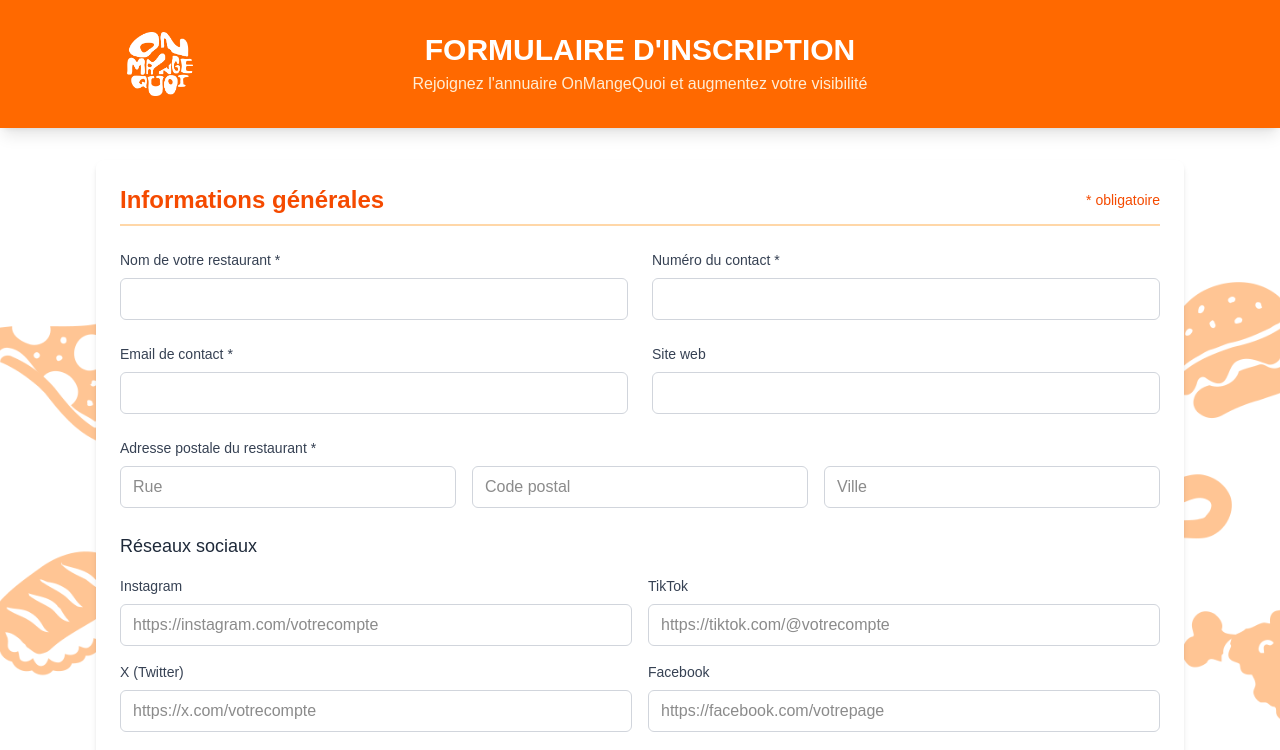
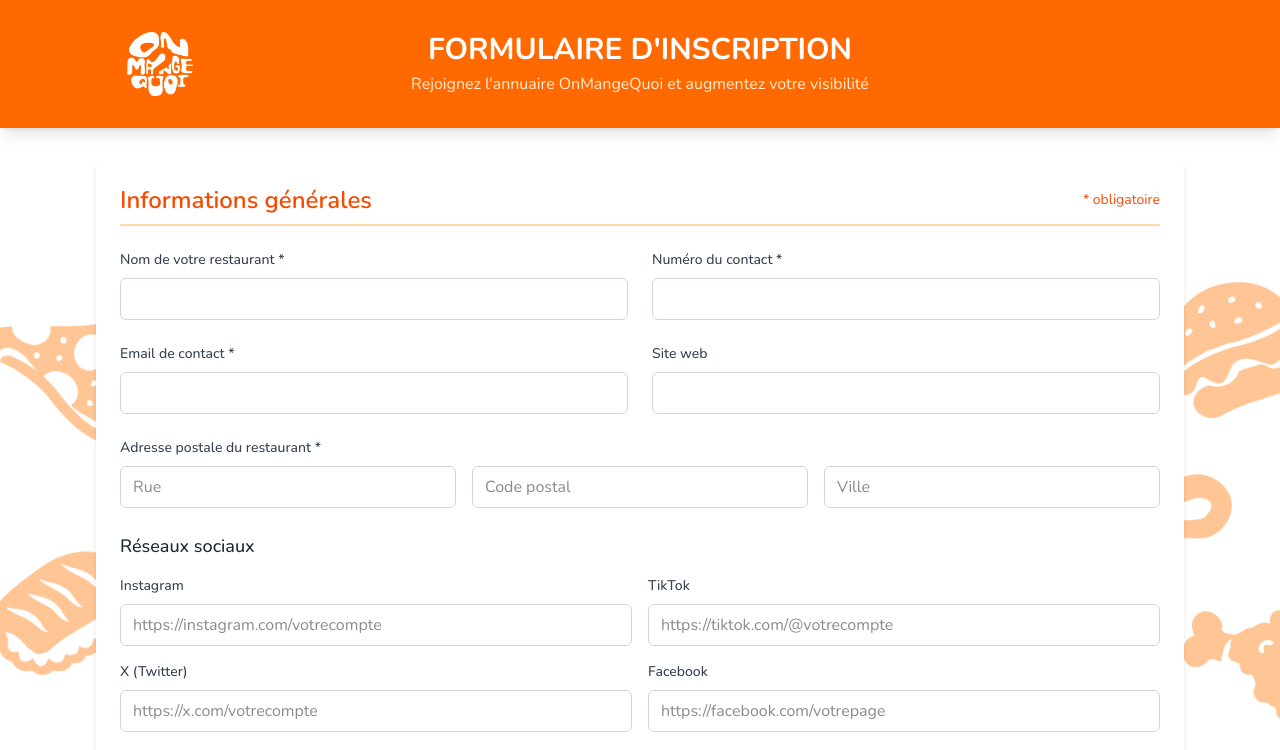
Before and after one commit to CMia03/omq, a Next.js app: page / in a window 1280 px wide. Shown: the top 750 px of the page. Built offline with nearby package versions, Linux system fonts and the light colour scheme.

Commit message:
change police

```diff
--- a/app/layout.tsx
+++ b/app/layout.tsx
@@ -1,5 +1,5 @@
 import type { Metadata } from "next";
-import { Geist, Geist_Mono } from "next/font/google";
+import { Geist, Geist_Mono, Nunito } from "next/font/google";
 import "./globals.css";
 
 const geistSans = Geist({
@@ -10,6 +10,12 @@ const geistSans = Geist({
 const geistMono = Geist_Mono({
   variable: "--font-geist-mono",
   subsets: ["latin"],
+});
+
+const nunito = Nunito({
+  variable: "--font-nunito",
+  subsets: ["latin"],
+  weight: ["300", "400", "500", "600", "700", "800"],
 });
 
 export const metadata: Metadata = {
@@ -25,7 +31,7 @@ export default function RootLayout({
   return (
     <html lang="en">
       <body
-        className={`${geistSans.variable} ${geistMono.variable} antialiased`}
+        className={`${geistSans.variable} ${geistMono.variable} ${nunito.variable} antialiased`}
       >
         {children}
       </body>
--- a/app/omq/page.tsx
+++ b/app/omq/page.tsx
@@ -242,7 +242,15 @@ export default function OMQPage() {
   ];
 
   return (
-    <div className="min-h-screen bg-cover bg-center bg-no-repeat" style={{ backgroundImage: 'url(/OMQ-Pattern.png)', backgroundSize: '150%' }}>
+    <div className="min-h-screen bg-cover bg-center bg-no-repeat" style={{ backgroundImage: 'url(/OMQ-Pattern.png)', backgroundSize: '150%', fontFamily: 'var(--font-nunito), sans-serif' }}>
+      <style jsx global>{`
+        input::placeholder, textarea::placeholder {
+          font-family: var(--font-nunito), sans-serif;
+        }
+        input, textarea, select, button {
+          font-family: var(--font-nunito), sans-serif;
+        }
+      `}</style>
       <div className="bg-orange-500 shadow-lg">
         <div className="max-w-6xl mx-auto px-4 sm:px-6 lg:px-8 py-6 sm:py-8">
           <div className="flex items-center justify-between">
@@ -258,10 +266,10 @@ export default function OMQPage() {
 
             {/* Texte au centre */}
             <div className="flex-1 text-center px-4">
-              <h1 className="text-xl sm:text-2xl lg:text-3xl font-bold text-white">
+              <h1 className="text-xl sm:text-2xl lg:text-3xl font-bold text-white" style={{ fontFamily: 'var(--font-nunito), sans-serif' }}>
                 FORMULAIRE D'INSCRIPTION
               </h1>
-              <p className="text-orange-100 mt-1 text-sm sm:text-base">
+              <p className="text-orange-100 mt-1 text-sm sm:text-base" style={{ fontFamily: 'var(--font-nunito), sans-serif' }}>
                 Rejoignez l'annuaire OnMangeQuoi et augmentez votre visibilité
               </p>
             </div>
@@ -272,17 +280,17 @@ export default function OMQPage() {
       </div>
 
       <div className="max-w-6xl mx-auto px-4 sm:px-6 lg:px-8 py-6 sm:py-8">
-        <form key={formKey} onSubmit={handleSubmit} className="space-y-6 sm:space-y-8">
+        <form key={formKey} onSubmit={handleSubmit} className="space-y-6 sm:space-y-8" style={{ fontFamily: 'var(--font-nunito), sans-serif' }}>
           {/* Informations générales */}
           <div className="bg-white rounded-lg shadow-md p-4 sm:p-6">
-            <h2 className="text-xl sm:text-2xl font-semibold text-orange-600 mb-4 sm:mb-6 border-b-2 border-orange-200 pb-2 flex justify-between items-center">
+            <h2 className="text-xl sm:text-2xl font-semibold text-orange-600 mb-4 sm:mb-6 border-b-2 border-orange-200 pb-2 flex justify-between items-center" style={{ fontFamily: 'var(--font-nunito), sans-serif' }}>
               <span>Informations générales</span>
               <span className="text-sm font-normal text-orange-600">* obligatoire</span>
             </h2>
 
             <div className="grid grid-cols-1 sm:grid-cols-2 gap-4 sm:gap-6">
               <div>
-                <label className="block text-sm font-medium text-gray-700 mb-2">
+                <label className="block text-sm font-medium text-gray-700 mb-2" style={{ fontFamily: 'var(--font-nunito), sans-serif' }}>
                   Nom de votre restaurant *
                 </label>
                 <input
@@ -291,6 +299,7 @@ export default function OMQPage() {
                   value={formData.restaurantName}
                   onChange={(e) => handleInputChange('restaurantName', e.target.value)}
                   className="w-full px-3 py-2 border border-gray-300 rounded-md focus:outline-none focus:ring-2 focus:ring-orange-500 focus:border-transparent"
+                  style={{ fontFamily: 'var(--font-nunito), sans-serif' }}
                 />
               </div>
 
```
